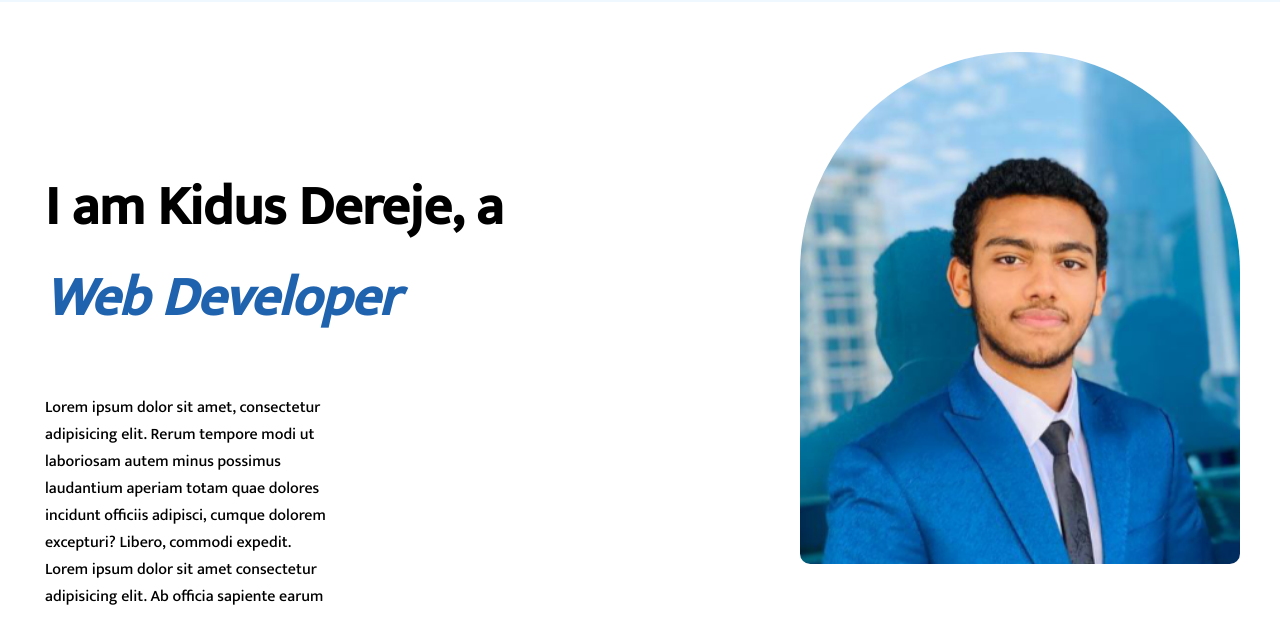
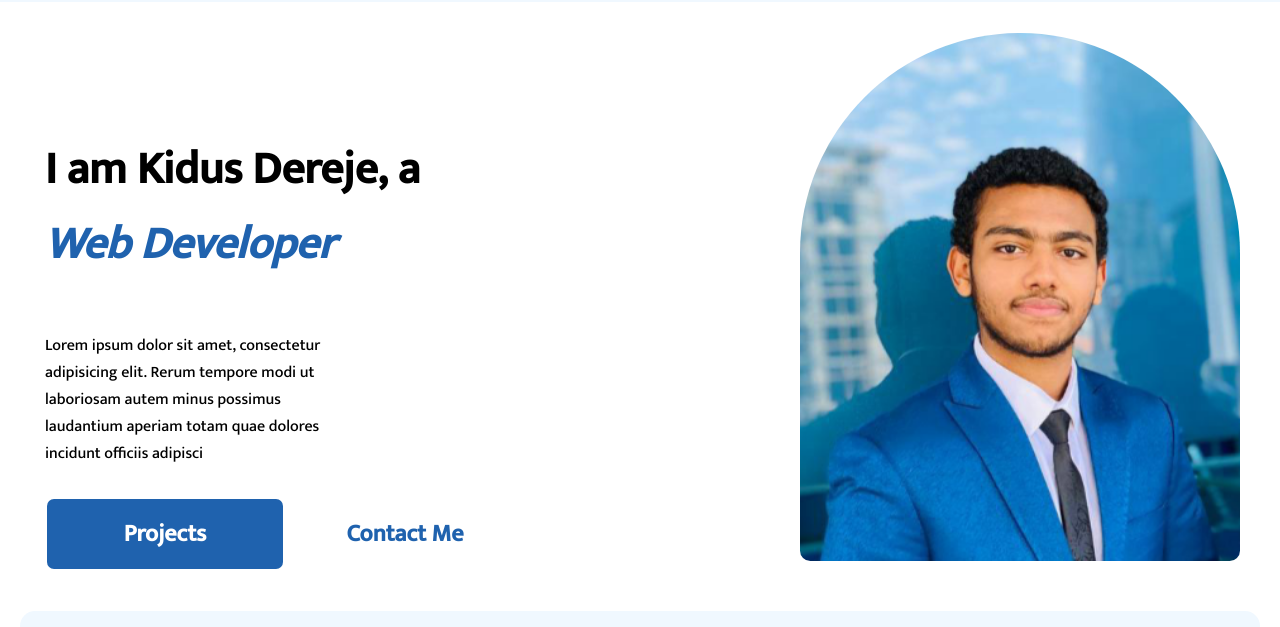
Before and after one commit to Kidus-Dereje/Portfolio-Project, a plain HTML site: page index.html in a window 1280 px wide. Shown: the part 98-725 px from the top of the page. Drawn offline with Linux system fonts and the light colour scheme.

Commit message:
text and image alignment was made

```diff
--- a/index.html
+++ b/index.html
@@ -27,7 +27,7 @@
                 I am Kidus Dereje, a<br><span>Web Developer</span>
             </h1>
             <p>
-                Lorem ipsum dolor sit amet, consectetur adipisicing elit. Rerum tempore modi ut laboriosam autem minus possimus laudantium aperiam totam quae dolores incidunt officiis adipisci, cumque dolorem excepturi? Libero, commodi expedit. Lorem ipsum dolor sit amet consectetur adipisicing elit. Ab officia sapiente earum
+                Lorem ipsum dolor sit amet, consectetur adipisicing elit. Rerum tempore modi ut laboriosam autem minus possimus laudantium aperiam totam quae dolores incidunt officiis adipisci
             </p>
             <div>
                 <h4 id="proj">
--- a/style.css
+++ b/style.css
@@ -63,10 +63,12 @@ header nav ul li:hover{
 /*Main Content Style*/
 main{
     max-width: 1200px;
-    margin: 0 auto;
+    margin-inline: auto;
     display: flex;
-    margin-top: 150px;
+    margin-top: 120px;
+    margin-bottom: 40px;
     justify-content: space-between;
+    align-items: center;
 }
 span{
     color: #1f62ae;
@@ -78,7 +80,7 @@ span{
     margin-right: 30px;
 }
 #writing h1{
-    font-size: 55px;
+    font-size: 45px;
 }
 #writing p{
     width: 60%;
@@ -117,7 +119,7 @@ span{
 }
 #image{
     width: 30%;
-    height: 27rem;
+    height: 28rem;
     padding: 40px;
     border-radius: 15px;
     border-top-right-radius: 320px;
@@ -139,7 +141,7 @@ a{
 }
 .projcontain .title{
     text-align: center;
-    font-size: 40px;
+    font-size: 30px;
 }
 .projcontain img{
     width: 800px;
```
